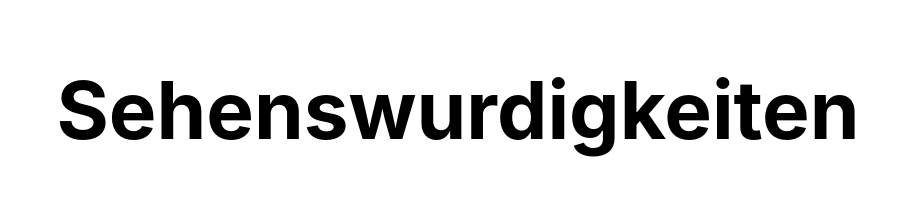
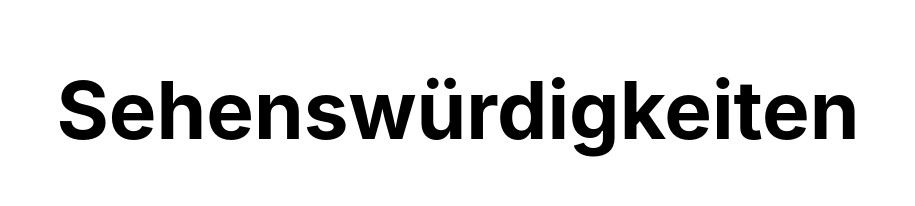
Before and after one commit to Yasser-Gandhi/mexiko, a Next.js app: page /blog/sehenswurdigkeiten in a window 1280 px wide. Shown: the top 206 px of the page, without its empty margins (182-1097 px from the left). Built offline with nearby package versions, Linux system fonts and the light colour scheme.

Commit message:
Sehenswürdigkeiten

```diff
--- a/pages/blog/sehenswurdigkeiten.jsx
+++ b/pages/blog/sehenswurdigkeiten.jsx
@@ -8,7 +8,7 @@ export default function Sehenswurdigkeiten() {
 
         <main className={stylesBlog.main}>
         <h1 className={stylesBlog.title}>
-          Sehenswurdigkeiten
+          Sehenswürdigkeiten
         </h1>
 
         <p className={stylesBlog.description}>
```
